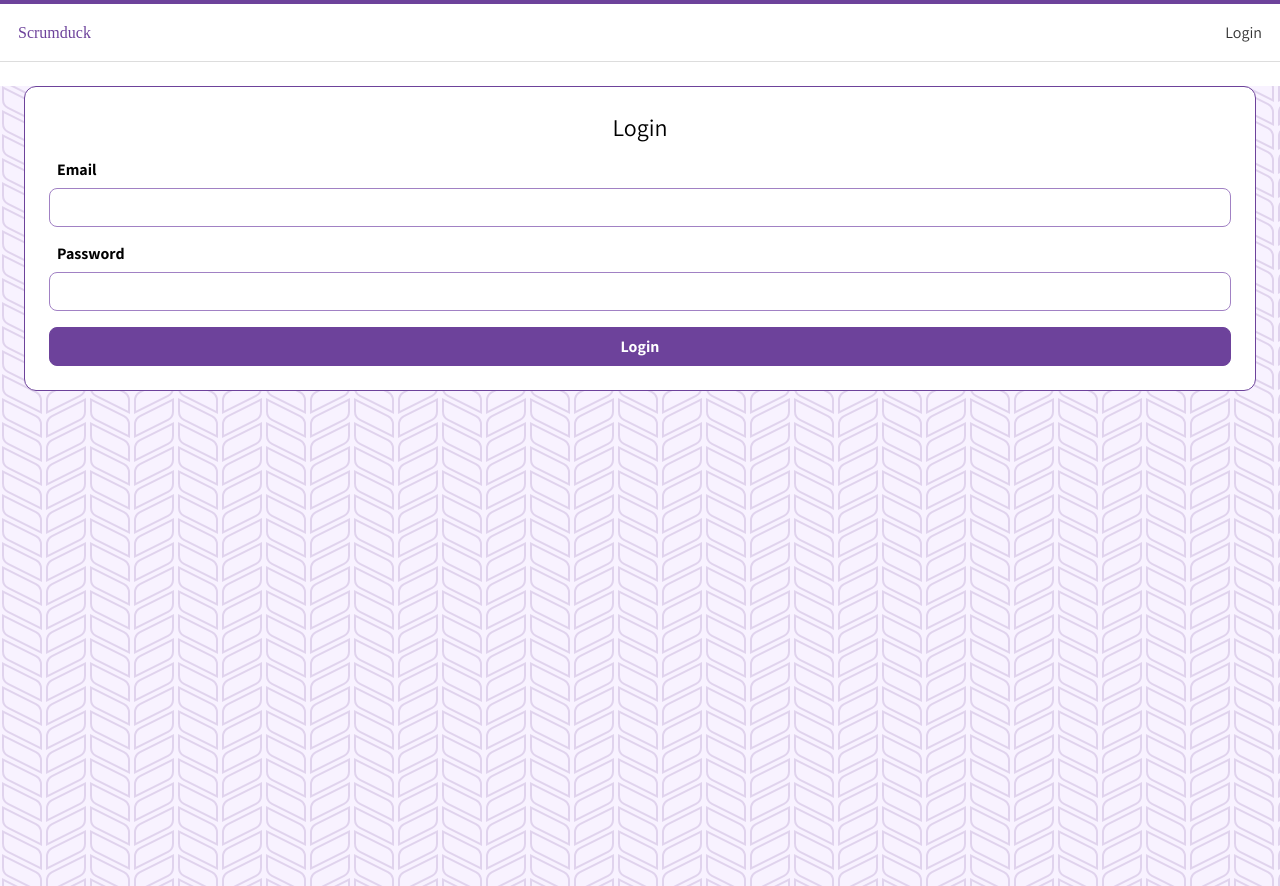
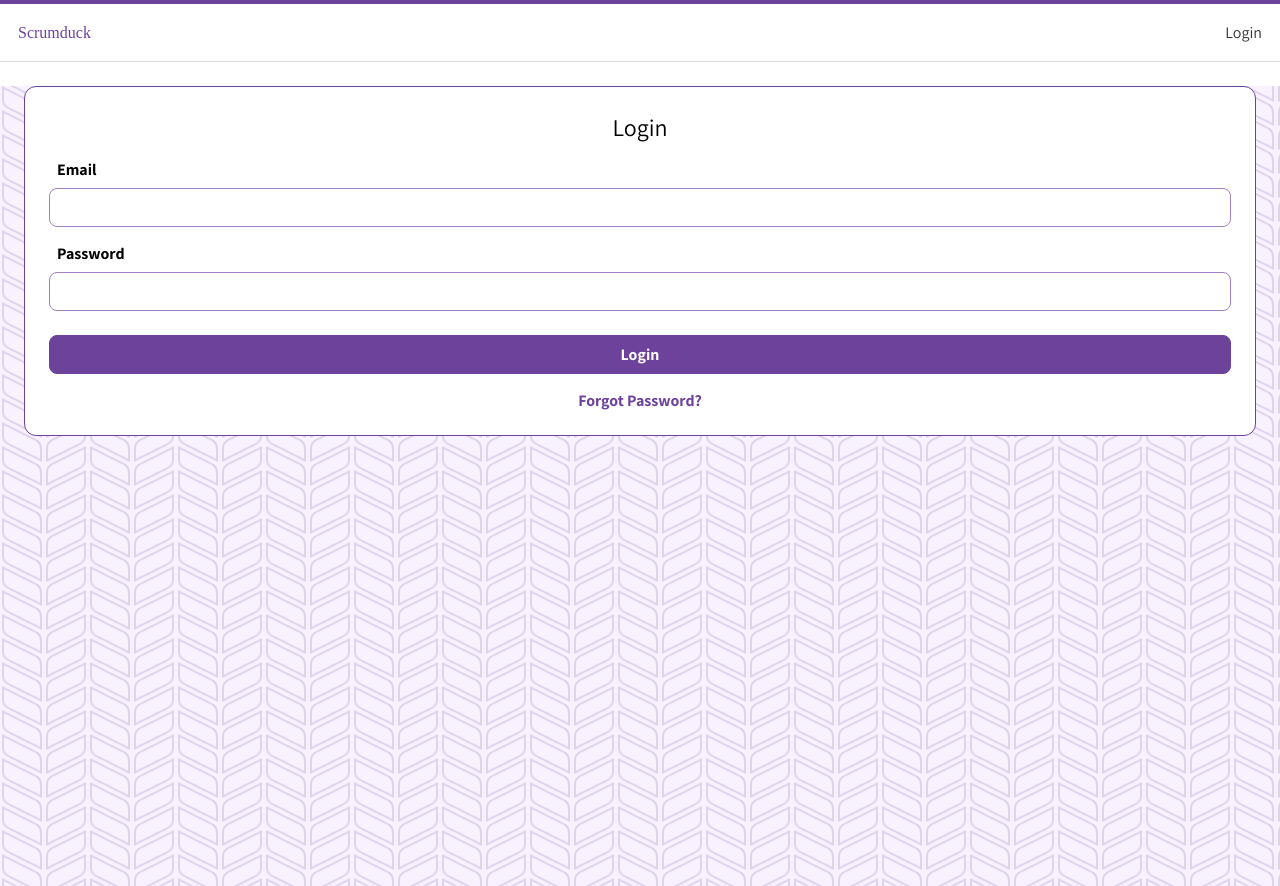
Before and after one commit to apethoud/scrumduck, a React (Create React App) app in the folder client/: page /login in a window 1280 px wide. Built offline with nearby package versions, Linux system fonts and the light colour scheme; a web font is replaced by a local one.

Commit message:
feat(login): add forgot password link text

```diff
--- a/client/src/components/Login.tsx
+++ b/client/src/components/Login.tsx
@@ -1,5 +1,5 @@
 import TextInput from "./common/TextInput";
-import { Button, PatternBackground, PrimaryBox, SecondaryHeader } from "./styledComponents/common";
+import { Button, Link, PatternBackground, PrimaryBox, SecondaryHeader } from "./styledComponents/common";
 import { useFormik } from "formik";
 import * as Yup from 'yup';
 
@@ -46,9 +46,12 @@ export default function Login() {
             onBlur={formik.handleBlur}
             errors={formik.touched.password && formik.errors.password ? formik.errors.password : null}
           />
-          <Button primary type="submit" style={{ marginTop: 16 }}>
+          <Button primary type="submit" style={{ marginTop: 24 }}>
             Login
           </Button>
+          <Link style={{ textAlign: "center", marginTop: 16 }}>
+            Forgot Password?
+          </Link>
         </PrimaryBox>
       </PatternBackground>
     </form>
--- a/client/src/components/styledComponents/common.ts
+++ b/client/src/components/styledComponents/common.ts
@@ -1,6 +1,6 @@
 import styled from 'styled-components';
 import colors from '../../styling/colors';
-import { NavLink } from 'react-router-dom';
+import { Link as BasicLink, NavLink } from 'react-router-dom';
 
 // Backgrounds
 
@@ -71,6 +71,13 @@ export const SecondaryHeader = styled(Text)`
   color: ${colors.black};
 `
 
+export const Link = styled(BasicLink)`
+  font-size: 16px;
+  font-weight: 700;
+  color: ${colors.brandPurple};
+  text-decoration: none;
+`
+
 // Form Elements
 
 export const Label = styled.label`
```
